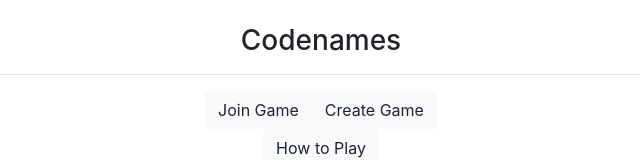
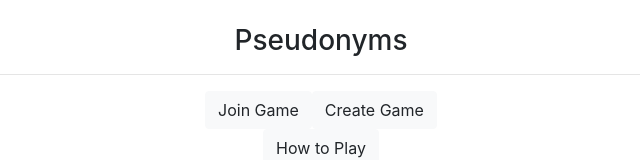
Before and after one commit to coconut750750/pseudonyms, a React (Create React App) app in the folder client/: page / in a window 1280 px wide. Shown: the top 160 px of the page, without its empty margins (319-959 px from the left). Built offline with nearby package versions, Linux system fonts and the light colour scheme.

Commit message:
change display name

```diff
--- a/client/src/App.js
+++ b/client/src/App.js
@@ -71,7 +71,7 @@ function App() {
   return (
     <div className="App">
       <br/>
-      <h3>Codenames</h3>
+      <h3>Pseudonyms</h3>
       <hr/>
 
       {views[viewState]}
```
